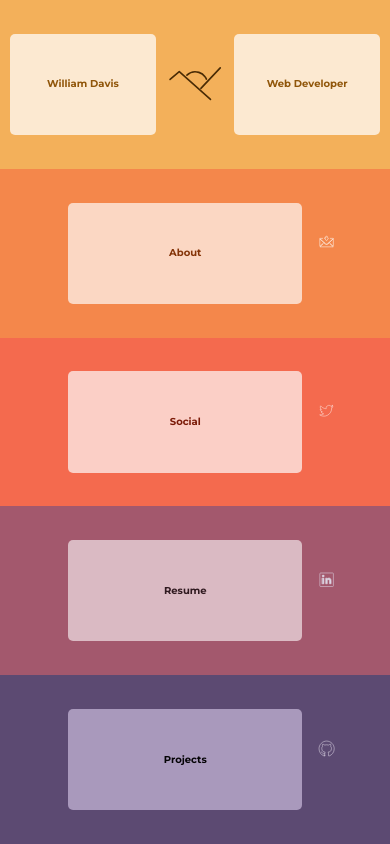
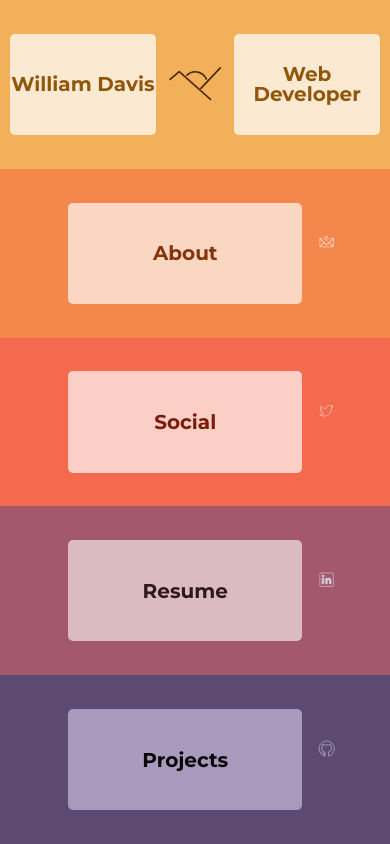
Before and after one commit to dayvista/portfolio-website, a React app: page / in a window 390 px wide. Built offline with nearby package versions, Linux system fonts and the light colour scheme.

Commit message:
Began working on mobile view.

```diff
--- a/src/styles/css/App.css
+++ b/src/styles/css/App.css
@@ -178,6 +178,9 @@ section p {
     justify-content: center;
     align-items: center;
   }
+  section p {
+    font-size: 2rem;
+  }
   section a svg {
     height: 5vw;
   }
--- a/src/styles/less/App.less
+++ b/src/styles/less/App.less
@@ -60,6 +60,10 @@ section {
   @media (max-width: 500px) {
     width: 100vw;
     .flex-attributes(row, center, center);
+
+    p {
+      font-size: 2rem;
+    }
 
     a {
       svg {
```
